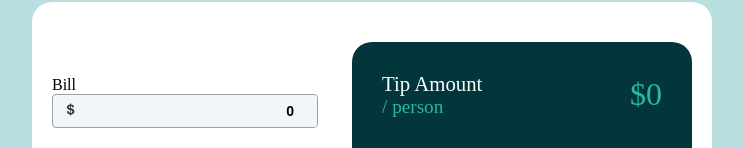
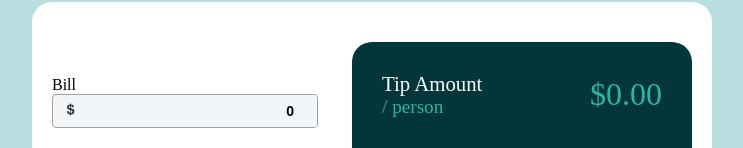
Before and after one commit to daasc/GitActions, a Vue app: page / in a window 1280 px wide. Shown: the part 188-336 px from the top of the page, without its empty margins (268-1011 px from the left). Built offline with nearby package versions, Linux system fonts and the light colour scheme.

Commit message:
feat: add calculator tip

```diff
--- a/src/components/ResultContainer.vue
+++ b/src/components/ResultContainer.vue
@@ -7,7 +7,7 @@
           <span>/ person</span>
         </div>
         <div class="number_result" data-testid="tip-amount">
-          ${{ tipAmount }}
+          ${{ tipValue }}
         </div>
       </div>
       <div class="content_result">
@@ -15,7 +15,7 @@
           <span>Total</span>
           <span>/ person</span>
         </div>
-        <div class="number_result">${{ total }}</div>
+        <div class="number_result">${{ tipPerPerson }}</div>
       </div>
     </div>
     <button-reset></button-reset>
@@ -32,10 +32,28 @@ export default {
       default: 0,
       required: true,
     },
-    total: {
+    person: {
       type: Number,
       default: 0,
       required: true,
+    },
+    percentage: {
+      type: Number,
+      default: 0,
+      required: true,
+    },
+  },
+  computed: {
+    tipValue() {
+      const result = (this.tipAmount / 100) * this.percentage;
+      return Number(result).toFixed(2);
+    },
+    tipPerPerson() {
+      const result = ((this.tipAmount / 100) * this.percentage) / this.person;
+      if (!isNaN(result) && this.person) {
+        return Number(result).toFixed(2);
+      }
+      return 0;
     },
   },
 };
--- a/src/views/Calculator.vue
+++ b/src/views/Calculator.vue
@@ -5,8 +5,13 @@
       <calculator-container
         @setTip="setTip"
         @setPersons="setPersons"
+        @setPercentage="setPercentage"
       ></calculator-container>
-      <result-container></result-container>
+      <result-container
+        :tipAmount="tip"
+        :percentage="percentage"
+        :person="persons"
+      ></result-container>
     </section>
   </main>
 </template>
@@ -25,13 +30,13 @@ export default {
     };
   },
   methods: {
-    setTip({ tip }) {
+    setTip(tip) {
       this.tip = tip;
     },
-    setPersons({ persons }) {
+    setPersons(persons) {
       this.persons = persons;
     },
-    setPercentage({ percentage }) {
+    setPercentage(percentage) {
       this.percentage = percentage;
     },
   },
```
